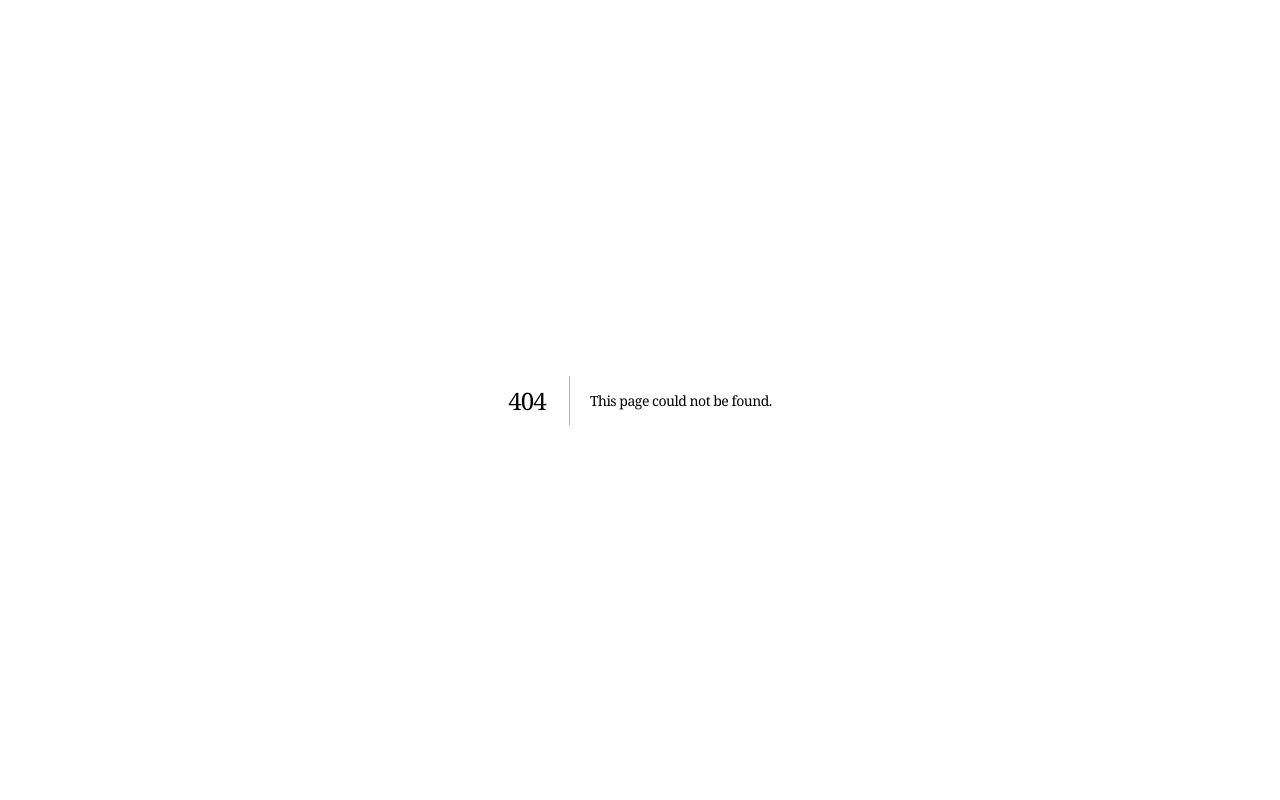
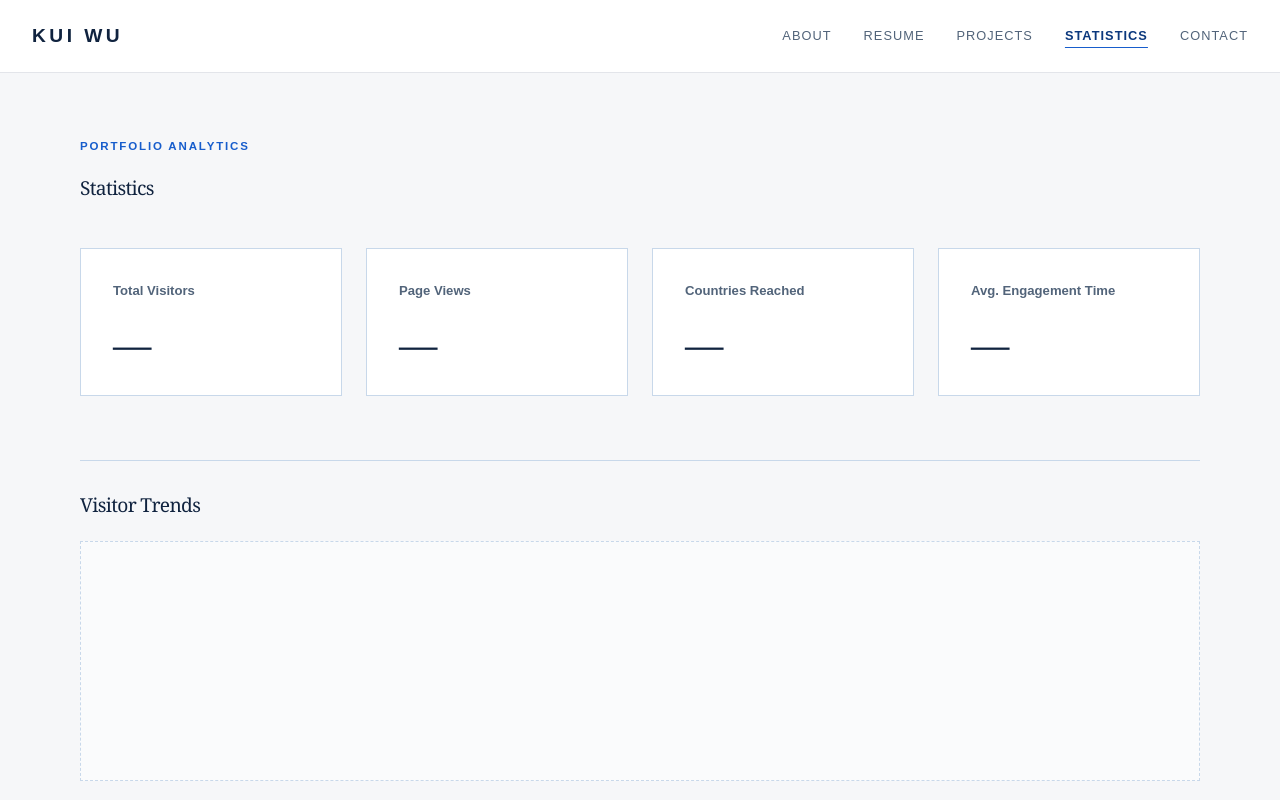
Before and after one commit to kwcontrols/KW-Portfolio, a Next.js app: page /statistics in a window 1280 px wide. Before the commit this address had no page. Shown: the top 800 px of the page. Built offline with nearby package versions, Linux system fonts and the light colour scheme.

Commit message:
Add portfolio statistics page

```diff
--- a/app/SiteHeader.tsx
+++ b/app/SiteHeader.tsx
@@ -8,6 +8,7 @@ export function SiteHeader() {
     { href: "/", label: "About" },
     { href: "/resume", label: "Resume" },
     { href: "/experience", label: "Projects" },
+    { href: "/statistics", label: "Statistics" },
     { href: "/contact", label: "Contact" },
   ];
 
--- a/app/globals.css
+++ b/app/globals.css
@@ -146,6 +146,15 @@ p { color: var(--ink-soft); font-size: 1rem; line-height: 1.75; }
 .contact-link:hover, .contact-link:focus-visible { color: var(--blue-dark); }
 .project-title-link.contact-link span { font-size: .8125rem; vertical-align: .12em; }
 .resume-page { width: 100%; max-width: 780px; margin: 0 auto; padding: var(--space-lg) 0 var(--space-xl); text-align: left; }
+.statistics-page { width: 100%; max-width: 1120px; margin: 0 auto; padding: var(--space-2xl) 0; }
+.statistics-page h1, .chart-placeholder h2 { max-width: none; font-size: clamp(1rem, 1.5vw, 1.25rem); line-height: 1.25; }
+.statistics-grid { display: grid; grid-template-columns: repeat(4, minmax(0, 1fr)); gap: var(--space-md); margin-top: var(--space-xl); }
+.statistic-card { min-width: 0; padding: var(--space-lg); border: 1px solid var(--line); background: var(--white); }
+.statistic-card p { margin: 0; color: var(--ink-soft); font-size: .82rem; font-weight: 700; line-height: 1.5; }
+.statistic-card strong { display: block; margin-top: var(--space-md); color: var(--ink); font-family: Georgia, "Times New Roman", serif; font-size: clamp(1.8rem, 3vw, 2.5rem); font-weight: 400; line-height: 1; }
+.statistics-charts { display: grid; gap: var(--space-xl); margin-top: var(--space-2xl); }
+.chart-placeholder { padding-top: var(--space-lg); border-top: 1px solid var(--line); }
+.chart-placeholder > div { min-height: 240px; margin-top: var(--space-md); border: 1px dashed var(--line); background: rgba(255, 255, 255, .45); }
 .resume-section + .resume-section { margin-top: var(--space-lg); padding-top: var(--space-lg); border-top: 1px solid var(--line); }
 .resume-section > h1 { color: var(--ink); }
 .resume-timeline { margin-top: var(--space-sm); }
@@ -178,6 +187,7 @@ footer a:hover, footer a:focus-visible { color: var(--blue-soft); text-decoratio
   .project-entry { grid-template-columns: 1fr; gap: var(--space-lg); }
   .project-entry .project-media, .project-entry:nth-child(even) .project-media { grid-column: 1; grid-row: 1; }
   .project-entry .project-details, .project-entry:nth-child(even) .project-details { grid-column: 1; grid-row: 2; }
+  .statistics-grid { grid-template-columns: repeat(2, minmax(0, 1fr)); }
 }
 
 @media (max-width: 680px) {
@@ -190,6 +200,10 @@ footer a:hover, footer a:focus-visible { color: var(--blue-soft); text-decoratio
   .timeline-content { grid-column: 2; }
   .timeline-marker { grid-row: 1 / span 2; }
   footer { flex-direction: column; }
+  .statistics-page { padding: var(--space-xl) 0; }
+  .statistics-grid { grid-template-columns: 1fr; }
+  .statistic-card { padding: var(--space-md); }
+  .chart-placeholder > div { min-height: 180px; }
 }
 
 @media (max-width: 440px) {
--- /dev/null
+++ b/app/statistics/page.tsx
@@ -0,0 +1,48 @@
+import { SiteFooter } from "../SiteFooter";
+import { SiteHeader } from "../SiteHeader";
+
+const STATISTICS = [
+  { label: "Total Visitors", value: "—" },
+  { label: "Page Views", value: "—" },
+  { label: "Countries Reached", value: "—" },
+  { label: "Avg. Engagement Time", value: "—" },
+];
+
+const CHART_SECTIONS = [
+  "Visitor Trends",
+  "Page Performance",
+  "Audience Geography",
+];
+
+export default function StatisticsPage() {
+  return (
+    <div className="site-shell" id="page-start">
+      <SiteHeader />
+      <main className="statistics-page">
+        <section aria-labelledby="statistics-heading">
+          <p className="section-index">Portfolio Analytics</p>
+          <h1 id="statistics-heading">Statistics</h1>
+
+          <div className="statistics-grid" aria-label="Portfolio statistics">
+            {STATISTICS.map((statistic) => (
+              <article className="statistic-card" key={statistic.label}>
+                <p>{statistic.label}</p>
+                <strong>{statistic.value}</strong>
+              </article>
+            ))}
+          </div>
+        </section>
+
+        <section className="statistics-charts" aria-label="Future analytics charts">
+          {CHART_SECTIONS.map((title) => (
+            <section className="chart-placeholder" key={title}>
+              <h2>{title}</h2>
+              <div aria-hidden="true" />
+            </section>
+          ))}
+        </section>
+      </main>
+      <SiteFooter />
+    </div>
+  );
+}
```
